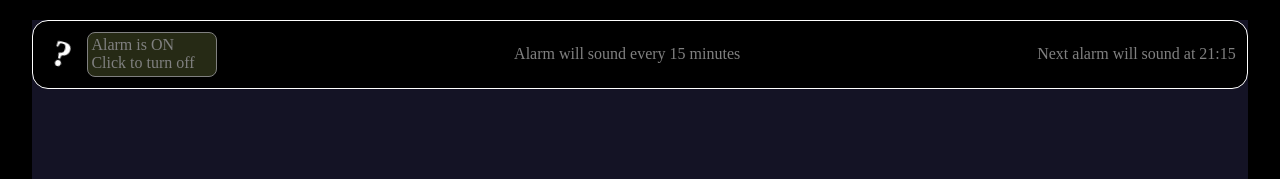
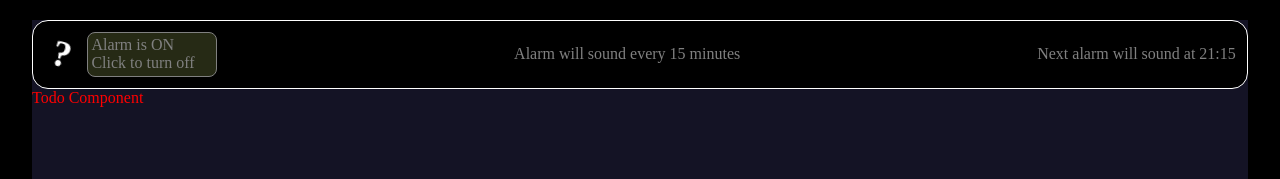
Before and after one commit to danifromecuador/plannywise_draft_4, a React (Vite) app: page / in a window 1280 px wide. Shown: the top 179 px of the page. Built offline with nearby package versions, Linux system fonts and the light colour scheme.

Commit message:
Create a Todo component | todo | main/App.jsx & src/ |

```diff
--- a/main/App.jsx
+++ b/main/App.jsx
@@ -1,11 +1,13 @@
 
 import { Alarm } from '../src/alarm/Alarm'
+import { Todo } from '../src/todo/Todo'
 import './App.css'
 
 export const App = () => {
   return (
     <div className="App">
       <Alarm />
+      <Todo />
     </div>
   )
 }
--- /dev/null
+++ b/src/todo/Todo.css
@@ -0,0 +1,3 @@
+.Todo {
+  color: red;
+}
--- /dev/null
+++ b/src/todo/Todo.jsx
@@ -0,0 +1,9 @@
+import './Todo.css'
+
+export const Todo = () => {
+  return (
+    <div className='Todo'>
+      Todo Component
+    </div>
+  )
+}
```
